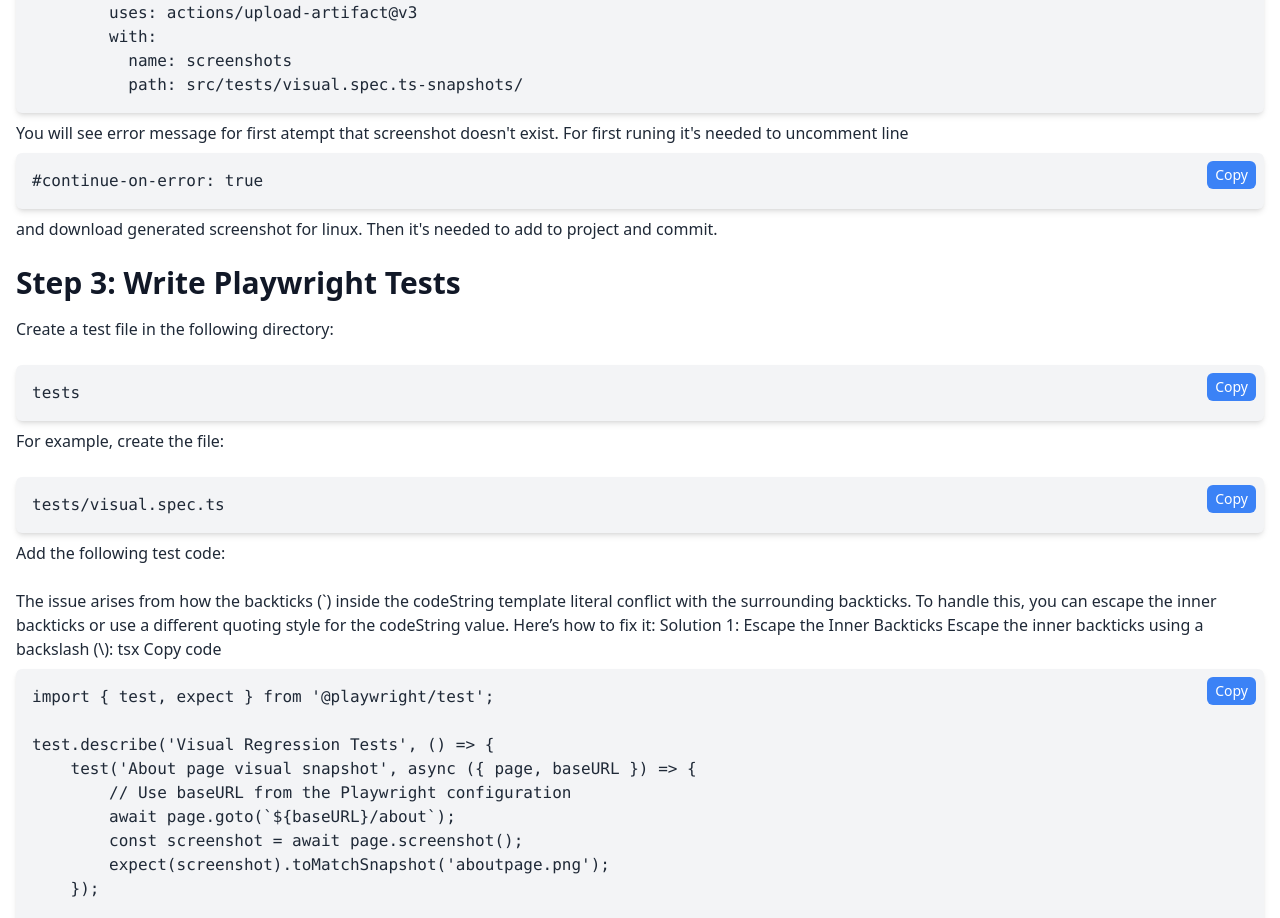
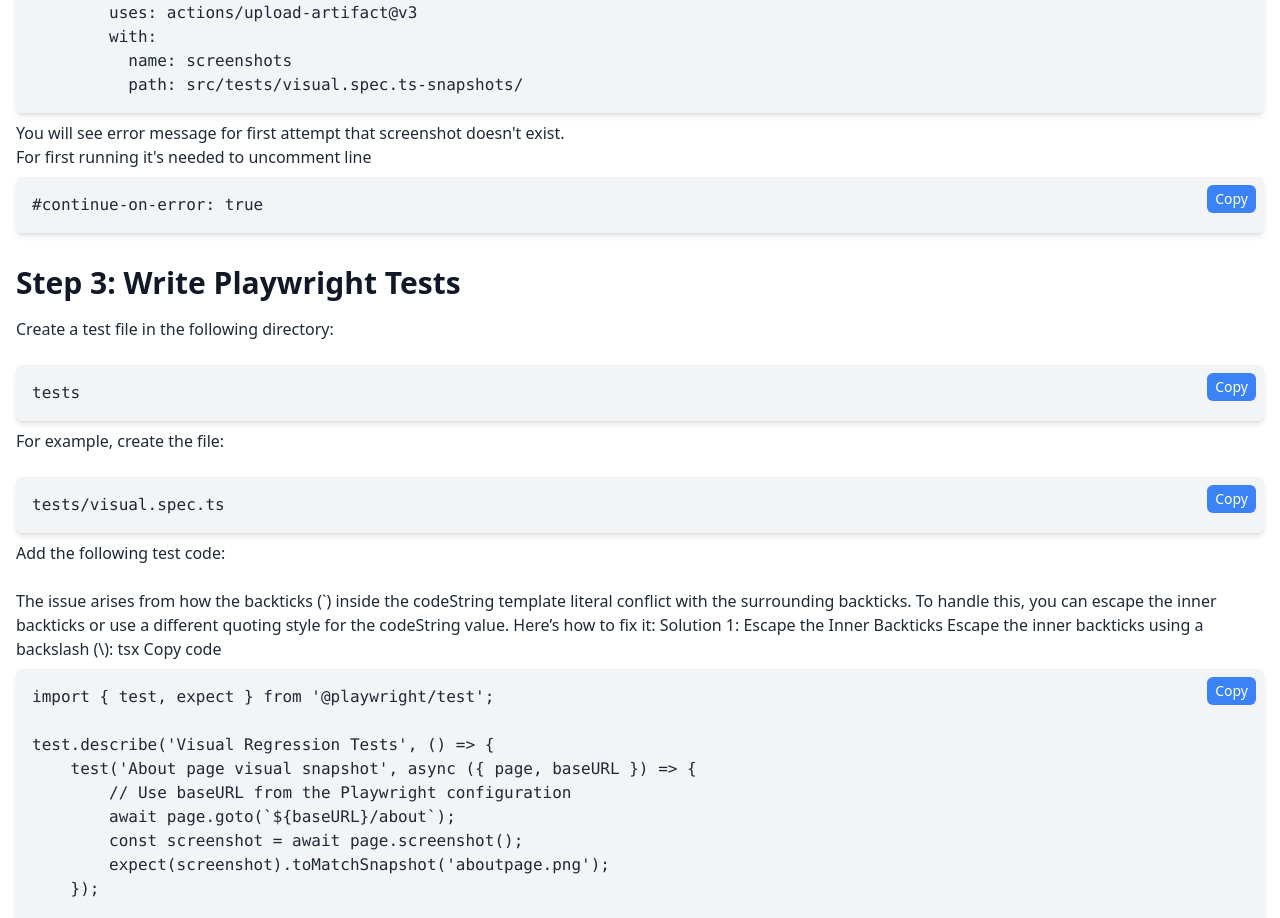
Before and after one commit to juvezz/sergeipetrukhin, a Next.js app: page /github-actions in a window 1280 px wide. Shown: the part 1923-2841 px from the top of the page. Built offline with nearby package versions, Linux system fonts and the light colour scheme.

Commit message:
fix errors

```diff
--- a/src/app/github-actions/page.tsx
+++ b/src/app/github-actions/page.tsx
@@ -88,9 +88,10 @@ jobs:
         with:
           name: screenshots
           path: src/tests/visual.spec.ts-snapshots/`} />
-            <div>You will see error message for first atempt that screenshot doesn't exist.
-                For first runing it's needed to uncomment line <CodeBlock codeString={`#continue-on-error: true`}/> and download generated screenshot for linux.
-                Then it's needed to add to project and commit.
+            <div>
+                <p>You will see error message for first attempt that screenshot doesn&apos;t exist.</p>
+                <p>For first running it&apos;s needed to uncomment line</p>
+                <CodeBlock codeString={`#continue-on-error: true`} />
             </div>
             <br></br>
             <h2 className="text-2xl md:text-3xl font-semibold mb-4 text-gray-900 dark:text-gray-100">Step 3: Write Playwright Tests</h2>
```
Lines whose indentation alone changed are shown as unchanged.
